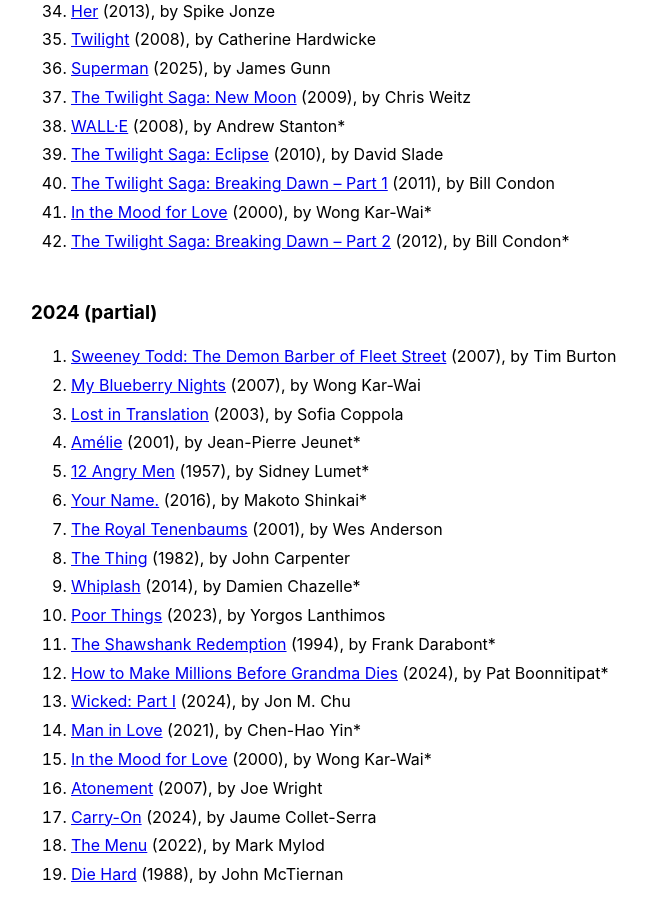
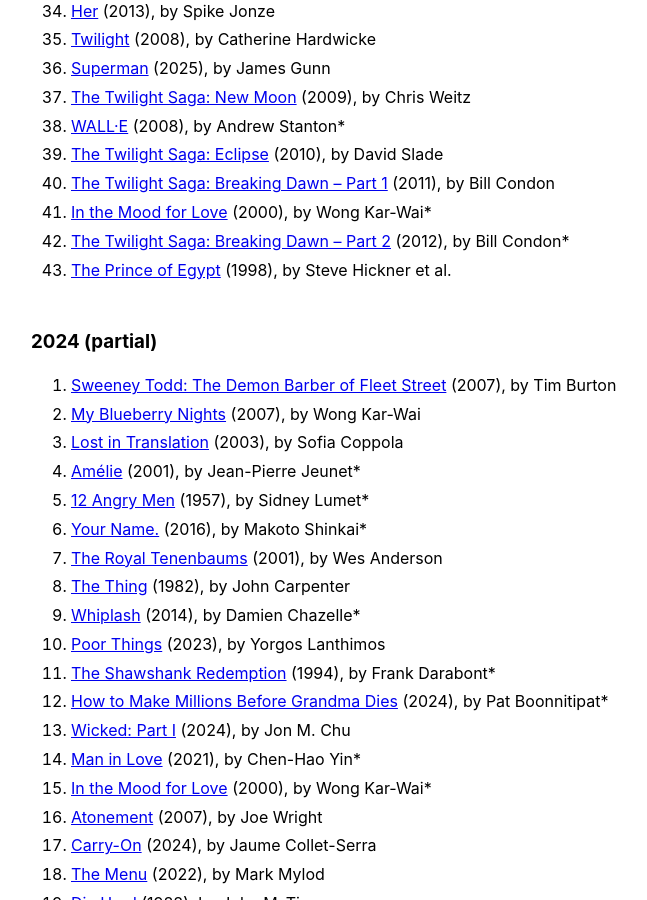
Before and after one commit to llucasly/llucasly.github.io, a Jekyll site: the page built from watching list.md, in a window 1280 px wide and 900 px high, scrolled down 1278 px. Shown: the whole window, without its empty margins (289-936 px from the left). Built offline with Jekyll 4.4.1, drawn with Linux system fonts in a browser that asks for light colours.

Commit message:
Added Movie

```diff
--- a/watching list.md
+++ b/watching list.md
@@ -50,6 +50,7 @@ Films I especially loved are marked with an astrisk (*).
 40. [The Twilight Saga: Breaking Dawn – Part 1](https://letterboxd.com/film/the-twilight-saga-breaking-dawn-part-1/) (2011), by Bill Condon
 41. [In the Mood for Love](https://letterboxd.com/film/in-the-mood-for-love/) (2000), by Wong Kar-Wai*
 42. [The Twilight Saga: Breaking Dawn – Part 2](https://letterboxd.com/film/the-twilight-saga-breaking-dawn-part-2/) (2012), by Bill Condon*
+43. [The Prince of Egypt](https://letterboxd.com/film/the-prince-of-egypt/) (1998), by Steve Hickner et al.
 
 ### 2024 (partial)
 1. [Sweeney Todd: The Demon Barber of Fleet Street](https://letterboxd.com/film/sweeney-todd-the-demon-barber-of-fleet-street-2007/) (2007), by Tim Burton
```
